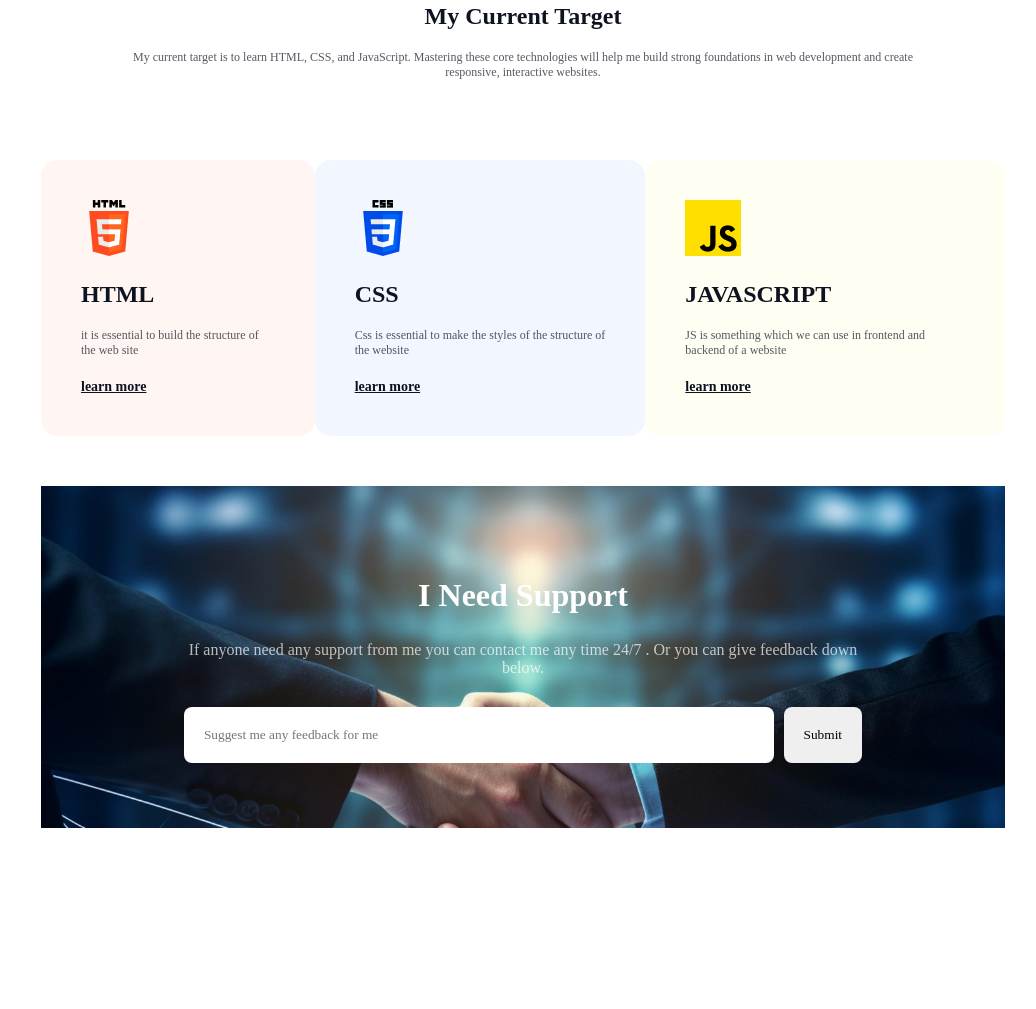
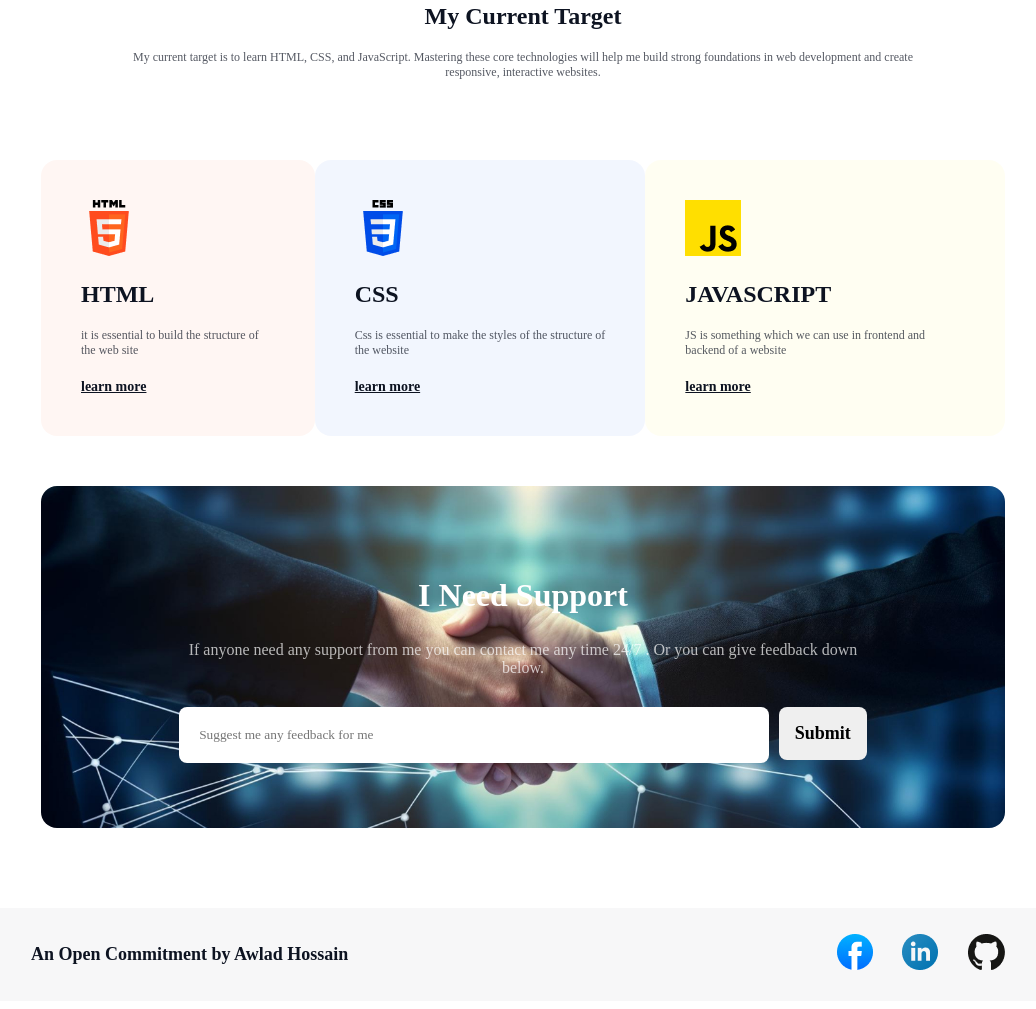
Before and after one commit to jubayer7507/assignment-1, a plain HTML site: page index.html in a window 1280 px wide. Shown: the part 3212-4221 px from the top of the page, without its empty margins (117-1153 px from the left). Before the commit the page ends 4048 px from the top, so only its background shows below. Drawn offline with Linux system fonts and the light colour scheme; a web font is replaced by a local one.

Commit message:
my last  commit

```diff
--- a/index.html
+++ b/index.html
@@ -135,8 +135,24 @@
         </div>
     </section>
     </main>
-    <footer>
+    <footer id="footer">
+            <div class="footer-container">
+                <h2 class="title">An Open Commitment by Awlad Hossain</h2>
+            </div>
+              <div class="footer-icons">
+               <a href="https://web.facebook.com/jubayer.ahmed.jubs">
 
-    </footer>
+                   <img src="assets/facebook.png" alt="">
+               </a>
+               <a href="https://www.linkedin.com/login">
+
+                   <img src="assets/linkedin-icon 1.png" alt="">
+               </a>
+                <a href="https://github.com">
+
+                    <img src="assets/github.png" alt="">
+                </a>
+              </div>
+        </footer>
 </body>
 </html>
--- a/styles.css
+++ b/styles.css
@@ -217,9 +217,14 @@ text-decoration-line: underline;
 #support{
     background-image: url(assets/handshake.jpg);
     background-repeat: no-repeat;
-    background-size: cover;
+    background-position: 100%;
+    background-size:cover;
+    /* height: 300px; */
      padding: 65px 50px;
      margin-top: 50px;
+     border-radius: 16px;
+
+background: rgba(0, 0, 0, 0.2),rgba(0, 0, 0, 0.2),rgba(0, 0, 0, 0.2)
 }
 .support-header {
 color: rgb(255, 255, 255);
@@ -252,8 +257,35 @@ margin-bottom: 30px;
     border: none;
 }
 #support-btn{
-    padding: 20px;
+    padding: 16px;
     font-family: Azeret Mono;
     border-radius: 8px;
     border: none;
+    font-weight: 600;
+    font-size: 18px;
 }
+/* fo0ter styles */
+footer{
+    margin-top: 80px;
+    padding: 20px 140px;
+    display: flex;
+    justify-content: space-between;
+    align-items: center;
+    border-radius: 16px;
+
+background: rgba(13, 19, 33, 0.03);
+
+}
+footer a{
+    text-decoration: none;
+    margin: 10px;
+}
+#footer h2{
+    color: rgb(13, 19, 33);
+font-family: Azeret Mono;
+font-size: 18px;
+font-weight: 600;
+line-height: 23px;
+letter-spacing: 0%;
+text-align: center;
+}
```
